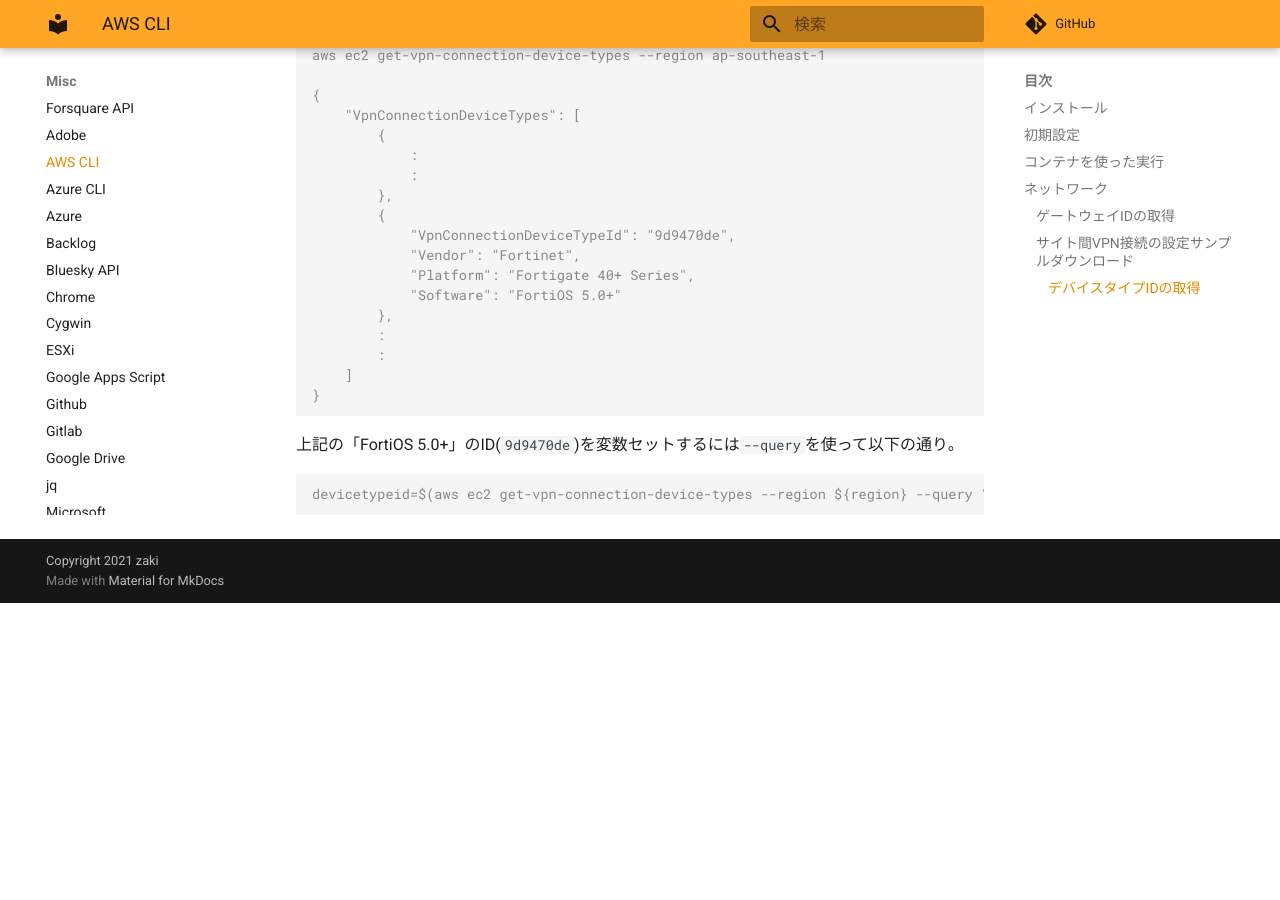
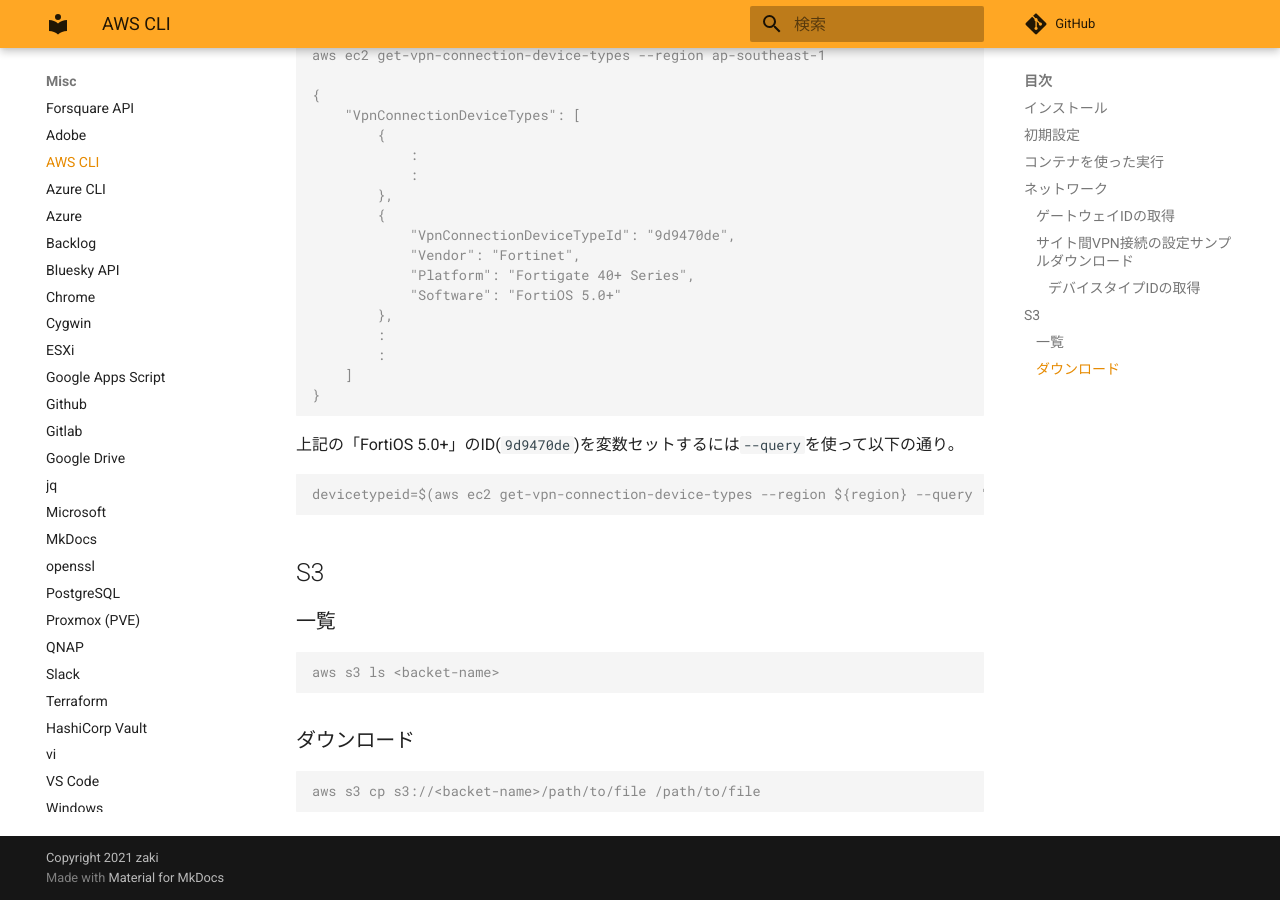
Before and after one commit to zaki-lknr/docs, an MkDocs documentation site: the page built from docs/Misc/aws.md, in a window 1280 px wide and 900 px high, scrolled down 1767 px. Built offline with MkDocs 1.6.1 and Material for MkDocs 9.7.7, drawn with Linux system fonts in a browser that asks for light colours; comment, search, counter and statistics services are not loaded; before the commit the page ends 2370 px from its top, so only the background shows below that.

Commit message:
add: misc/aws: s3一覧・ダウンロード

````diff
--- a/docs/Misc/aws.md
+++ b/docs/Misc/aws.md
@@ -106,3 +106,17 @@ aws ec2 get-vpn-connection-device-types --region ap-southeast-1
 ```console
 devicetypeid=$(aws ec2 get-vpn-connection-device-types --region ${region} --query "VpnConnectionDeviceTypes[?Vendor=='Fortinet' && Software=='FortiOS 5.0+'].VpnConnectionDeviceTypeId" --output text)
 ```
+
+## S3
+
+### 一覧
+
+```console
+aws s3 ls <backet-name>
+```
+
+### ダウンロード
+
+```console
+aws s3 cp s3://<backet-name>/path/to/file /path/to/file
+```
````
